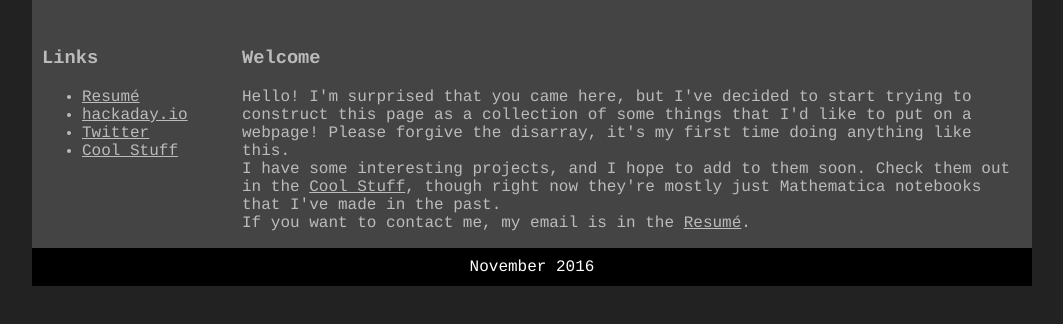
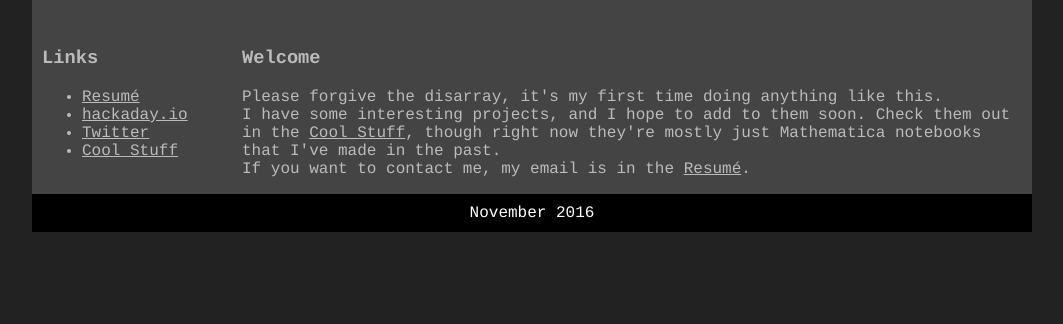
Before and after one commit to krs013/krs013.github.io, a plain HTML site: page index.html in a window 1280 px wide. Shown: the part 48-372 px from the top of the page, without its empty margins (108-1171 px from the left). Drawn offline with Linux system fonts and the light colour scheme.

Commit message:
Changed index

```diff
--- a/index.html
+++ b/index.html
@@ -20,10 +20,7 @@
       </div>
       <div id="main">
 	<h3>Welcome</h3>
-	<p>Hello! I'm surprised that you came here, but I've decided to start
-	  trying to construct this page as a collection of some things that
-	  I'd like to put on a webpage! Please forgive the disarray, it's my
-	  first time doing anything like this.
+	<p>Please forgive the disarray, it's my first time doing anything like this.
 	  <br>
 	  I have some interesting projects, and I hope to add to them soon. Check them out in the <a href="https://www.dropbox.com/sh/79uigugbzxcj8ao/AADv76KQwVN_24CoIgaPzux0a?dl=0">Cool Stuff</a>, though right now they're mostly just Mathematica notebooks that I've made in the past.
 	  <br>
```
